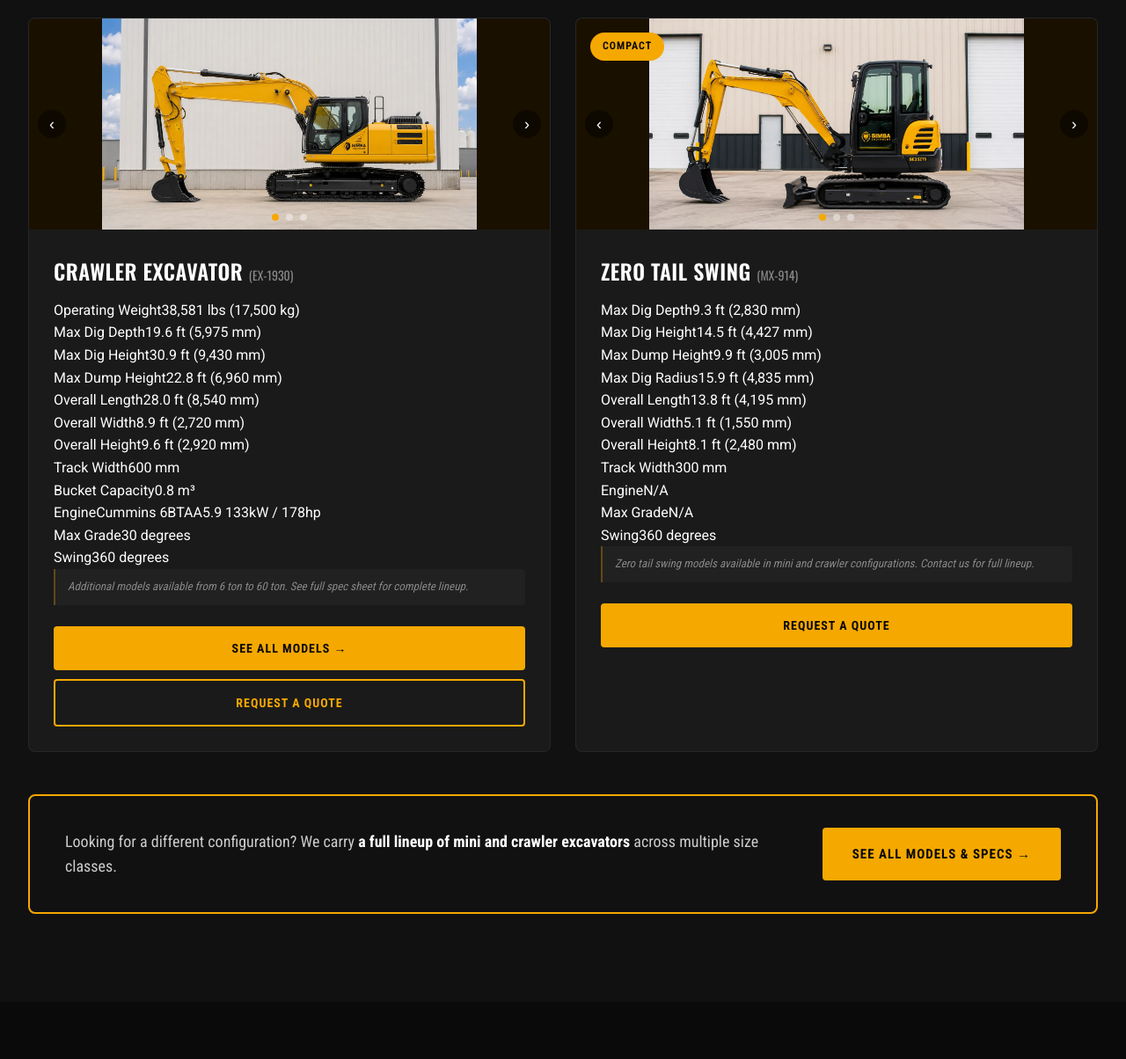
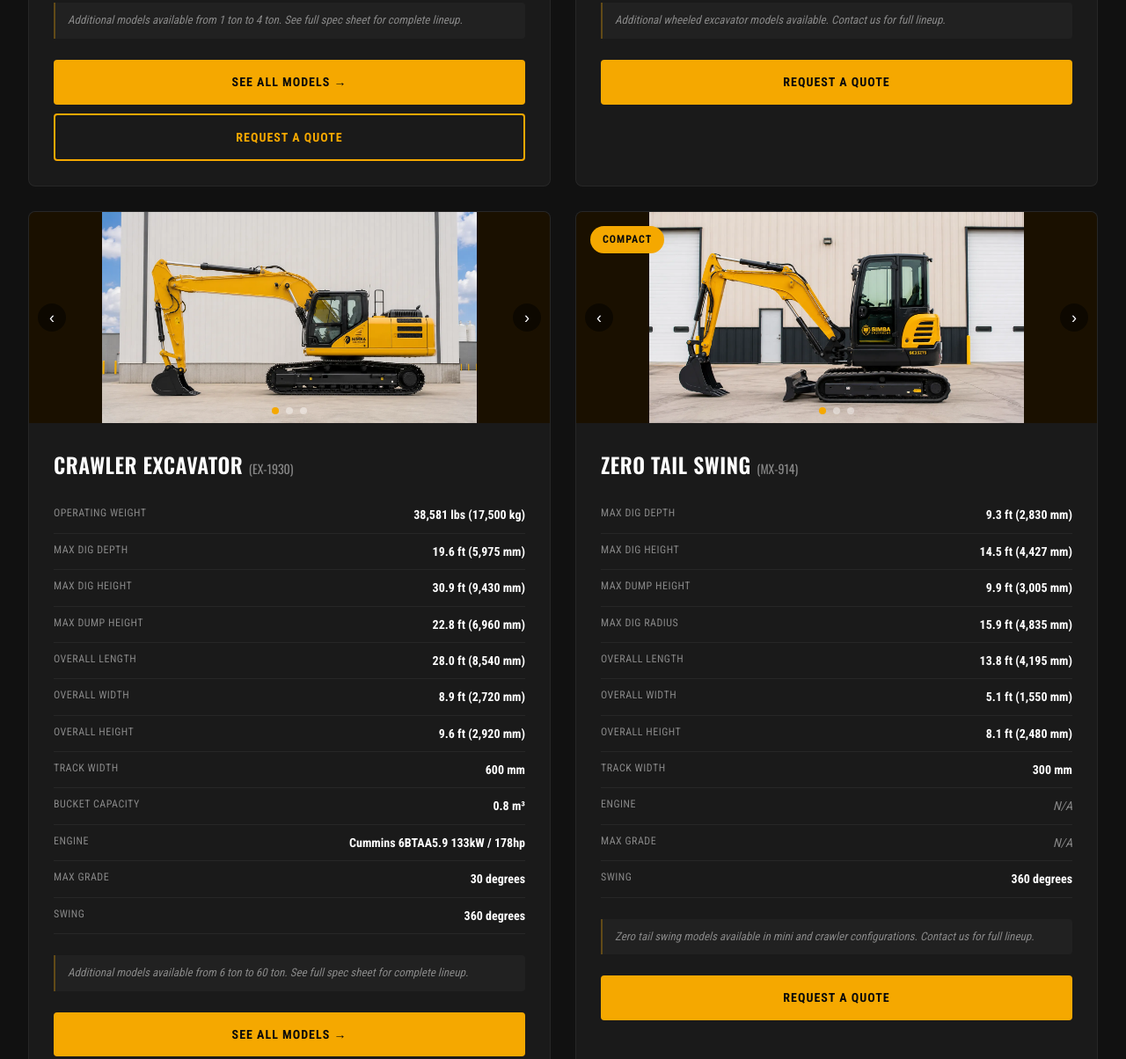
Before and after one commit to mrobinsonqcs/simbaequipment, a plain HTML site: page equipment/excavators.html in a window 1280 px wide. Shown: the part 1819-3023 px from the top of the page at 88% size. Drawn offline with nearby package versions, Linux system fonts and the light colour scheme.

Commit message:
fix loaders callout box width and excavator spec table formatting

```diff
--- a/equipment/excavators.html
+++ b/equipment/excavators.html
@@ -299,8 +299,20 @@
   }
   .carousel-dot.active { background: var(--gold); }
 
-  .model-body { padding: 28px; }
-  .model-name { font-size: 24px; text-transform: uppercase; margin-bottom: 12px; }
+  .model-body { padding: 28px; display: flex; flex-direction: column; flex: 1; }
+  .model-name { font-size: 24px; text-transform: uppercase; margin-bottom: 18px; }
+  .model-specs { flex: 1; margin-bottom: 24px; }
+  .model-spec-row {
+    display: flex;
+    justify-content: space-between;
+    font-family: 'Roboto Condensed', sans-serif;
+    font-size: 14px;
+    padding: 9px 0;
+    border-bottom: 1px solid rgba(255,255,255,0.06);
+  }
+  .model-spec-row span:first-child { color: var(--gray); text-transform: uppercase; letter-spacing: 0.5px; font-size: 12px; }
+  .model-spec-row span:last-child { color: var(--white); font-weight: 700; text-align: right; max-width: 55%; }
+  .spec-na { color: var(--gray) !important; font-weight: 400 !important; font-style: italic; }
   .model-desc {
     font-family: 'Roboto Condensed', sans-serif;
     color: var(--gray-light);
```
Also changed, not shown: equipment/loaders-bulldozers.html (+1 -0 lines).
